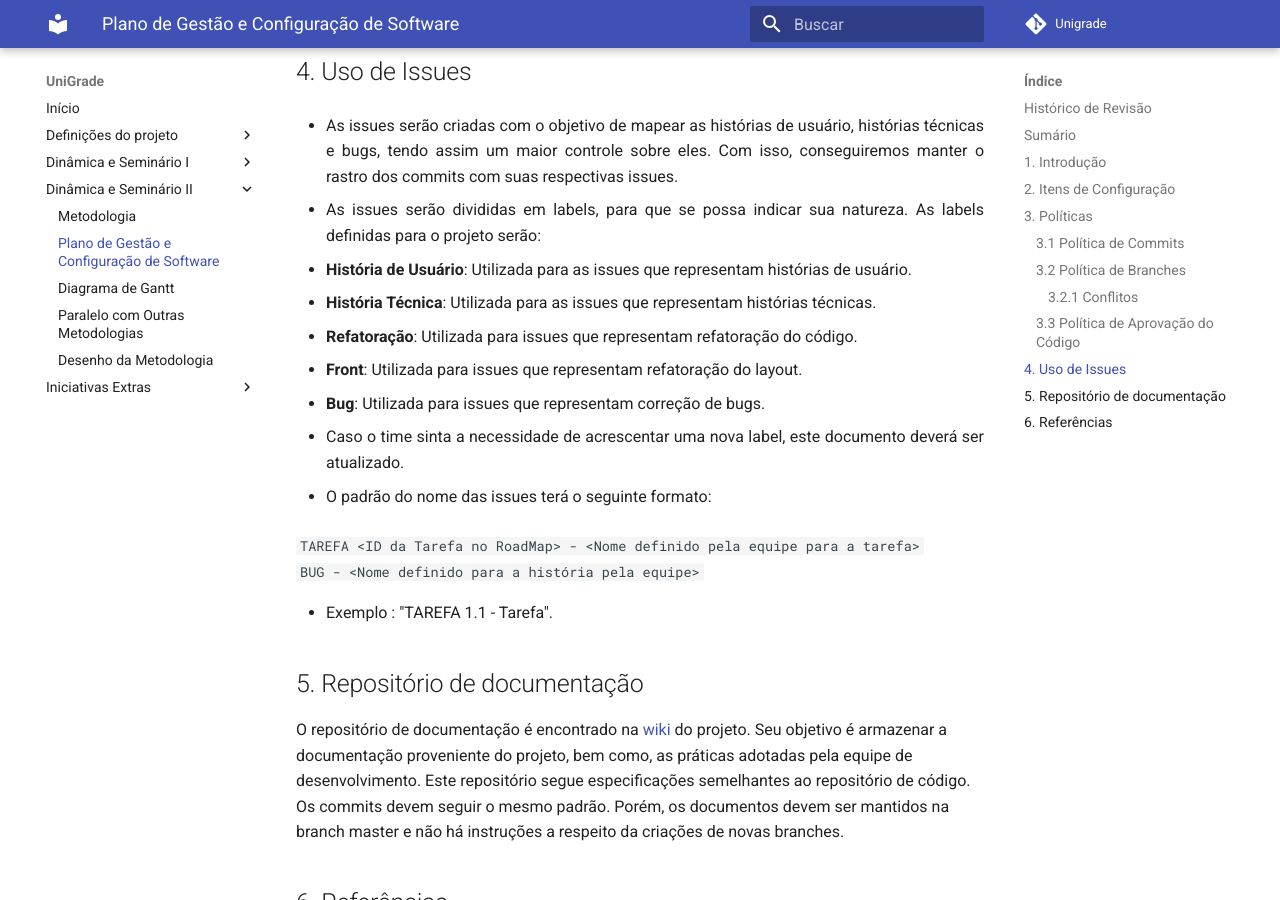
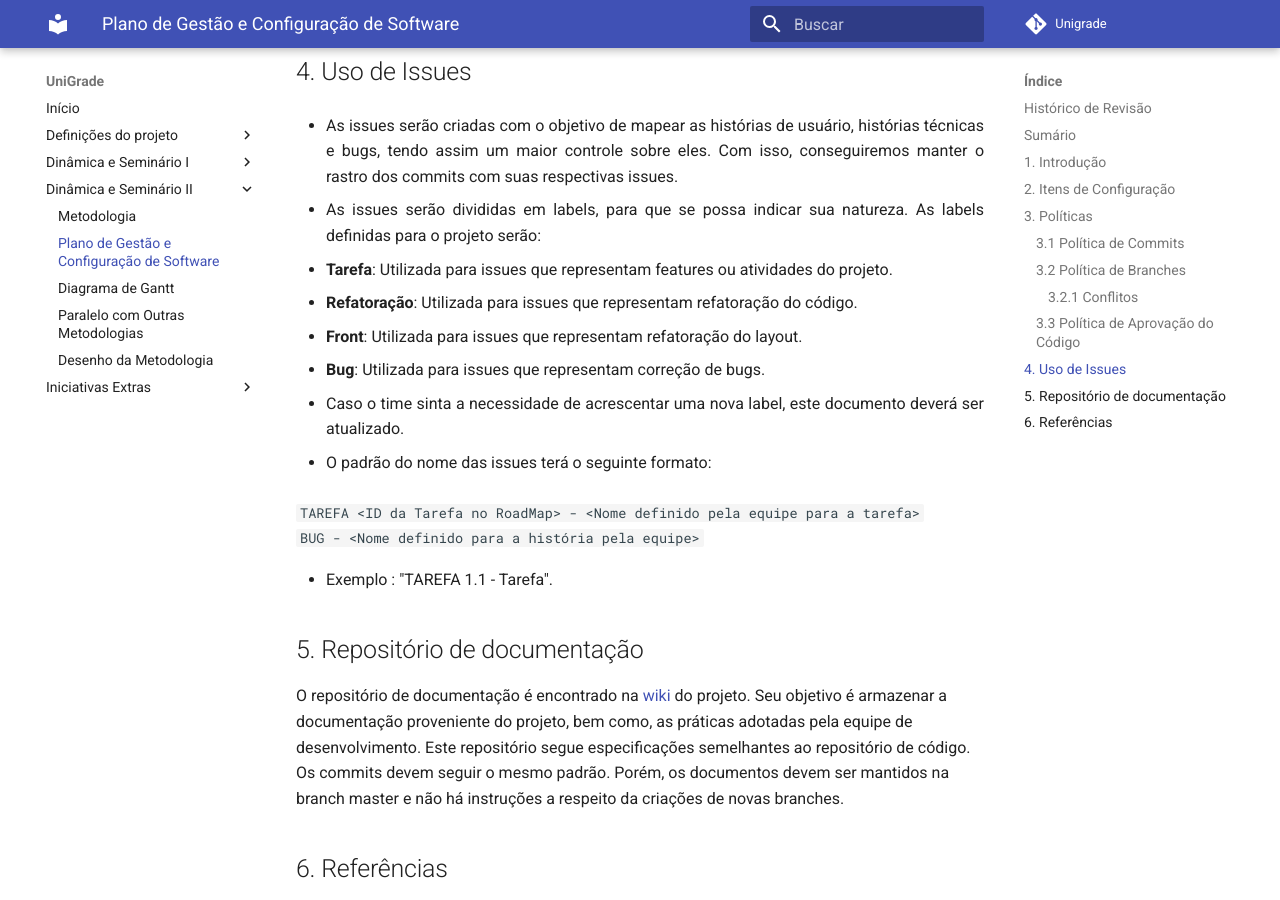
Before and after one commit to ads-unigrade-2019-1/Wiki, an MkDocs documentation site: the page built from docs/dinamica02/GCS.md, in a window 1280 px wide and 900 px high, scrolled down 3091 px. Built offline with MkDocs 1.6.1 and Material for MkDocs 9.7.7, drawn with Linux system fonts in a browser that asks for light colours.

```diff
--- a/docs/dinamica02/GCS.md
+++ b/docs/dinamica02/GCS.md
@@ -92,8 +92,7 @@
 
 * <p align = "justify">As issues serão divididas em labels, para que se possa indicar sua natureza. As labels definidas para o projeto serão:</p>
 
-   * **História de Usuário**: Utilizada para as issues que representam histórias de usuário.
-   * **História Técnica**: Utilizada para as issues que representam histórias técnicas.
+   * **Tarefa**: Utilizada para issues que representam features ou atividades do projeto.
    * **Refatoração**: Utilizada para issues que representam refatoração do código.
    * **Front**: Utilizada para issues que representam refatoração do layout.
    * **Bug**: Utilizada para issues que representam correção de bugs.
```
